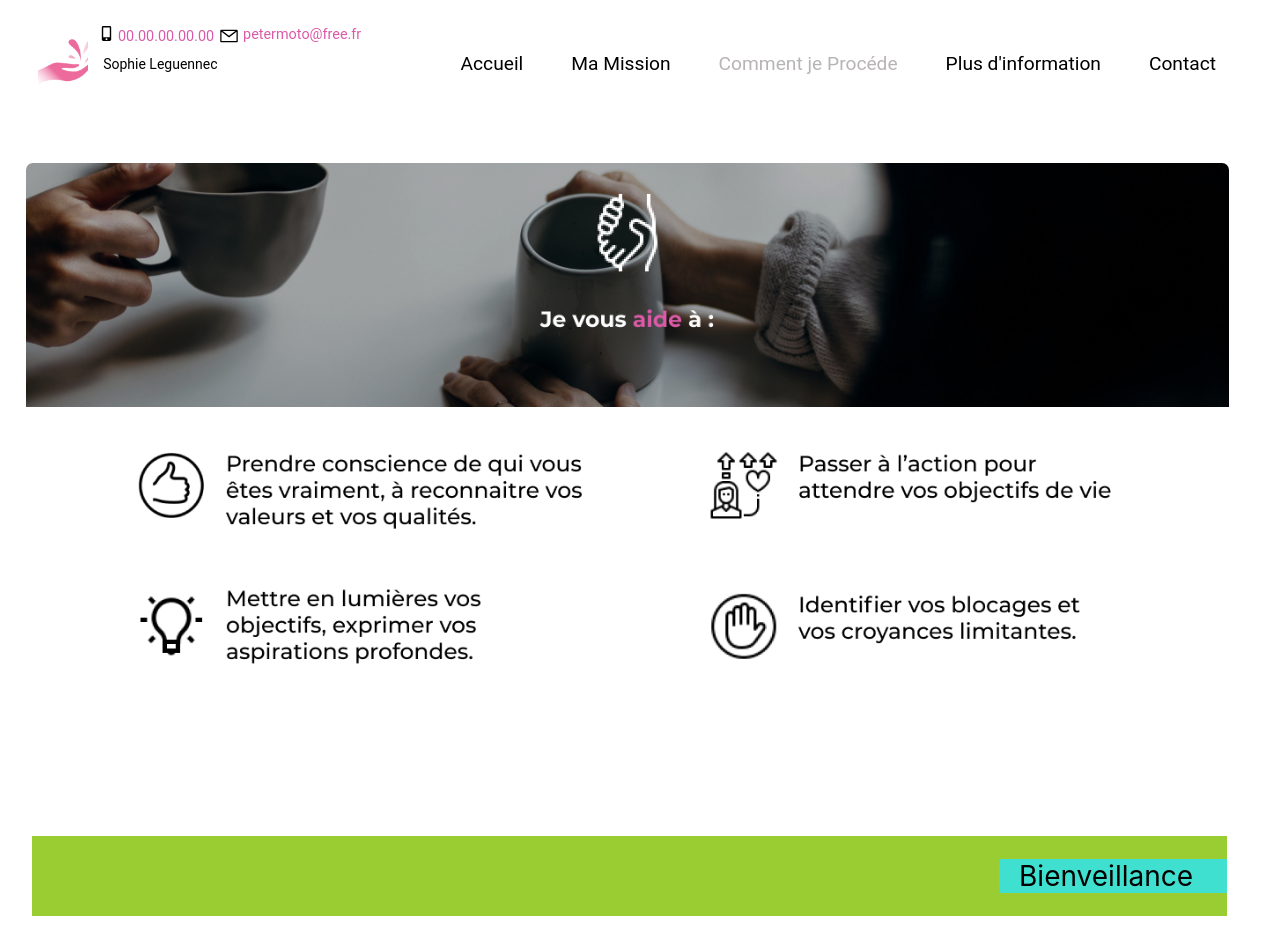
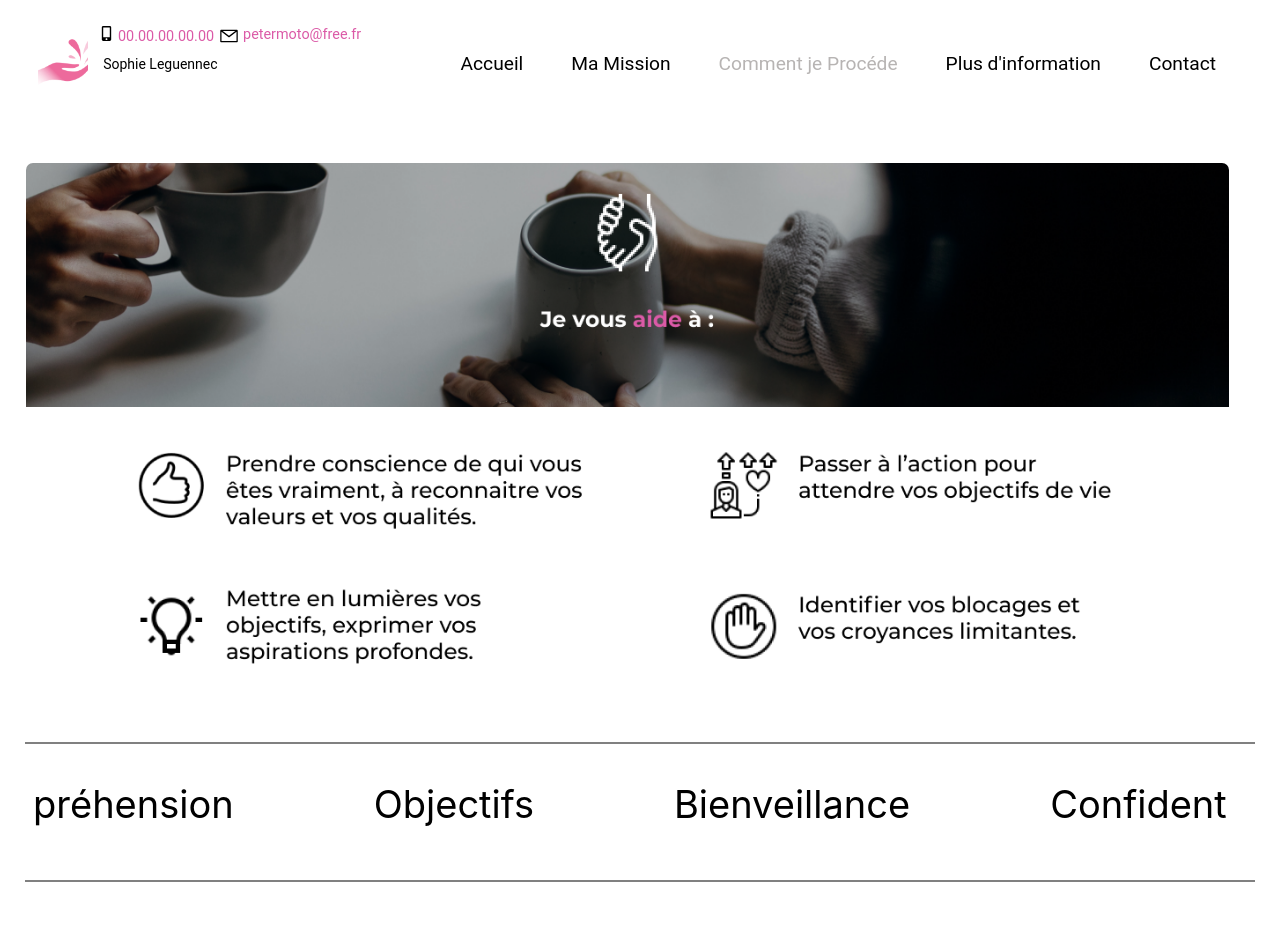
Before and after one commit to peter-centini/sophie-leguennec, a React (Create React App) app: page /Proceder in a window 1280 px wide. Shown: the top 952 px of the page. Built offline with nearby package versions, Linux system fonts and the light colour scheme.

Commit message:
finished a 75%

```diff
--- a/package.json
+++ b/package.json
@@ -14,6 +14,7 @@
     "@testing-library/user-event": "^13.5.0",
     "react": "^18.0.0",
     "react-dom": "^18.0.0",
+    "react-fast-marquee": "^1.3.1",
     "react-icons": "^4.3.1",
     "react-router-dom": "^6.2.2",
     "react-scripts": "5.0.0",
--- a/src/components/Nav/Navbar.css
+++ b/src/components/Nav/Navbar.css
@@ -7,12 +7,12 @@
   font-size: 1.2rem;
   background-color: var(--white_color);
   font-family: var(--Roboto_font);
-  position:sticky;
-  top:0;
+  position: sticky;
+  top: 0;
   z-index: 20;
 }
 
-.navbar_header{
+.navbar_header {
   display: flex;
   justify-content: flex-start;
   margin-top: -38px;
@@ -21,10 +21,10 @@
   margin-right: -333px;
   top: -28px;
 }
-.phone_svg{
-}
 
-.phone{
+.phone_svg {}
+
+.phone {
   display: flex;
   justify-content: space-between;
   align-items: baseline;
@@ -32,17 +32,17 @@
   position: relative;
   margin-right: 5px;
 }
-.mail—svg{
-}
 
-.mail{
+.mail—svg {}
+
+.mail {
   display: flex;
   justify-content: space-between;
   font-size: 0.9rem;
   margin-right: 5px;
 }
 
-.phonetext,.mailtext{
+.phonetext, .mailtext {
   color: var(--icontxt_color);
 }
 
@@ -65,11 +65,12 @@
 }
 
 .logo {
-    margin-right:5px;
-    width:50px;
-    height:50px;
+  margin-right: 5px;
+  width: 50px;
+  height: 50px;
 }
-.textlogo{
+
+.textlogo {
   cursor: pointer;
   list-style: none;
   text-decoration: none;
@@ -103,17 +104,18 @@
 }
 
 .navbar_item .active {
-  color: var(--grey_color)
-  ;
+  color: var(--grey_color);
 }
 
 @media screen and (min-width:768px) and (max-width:1023px) {
-  .phone{
+  .phone {
     display: none;
   }
-  .mail{
+
+  .mail {
     display: none;
   }
+
   .navbar_logo {
     display: flex;
     cursor: pointer;
@@ -122,12 +124,13 @@
     text-decoration: none;
 
   }
+
   .navbar_menu {
     display: flex;
     flex-direction: column;
     width: 100%;
     position: absolute;
-      top:85px;
+    top: 85px;
     opacity: 1;
     right: 100%;
     transition: all 0.5s ease;
@@ -141,7 +144,7 @@
     z-index: 1;
   }
 
-    .navbar_links{
+  .navbar_links {
     /* padding: 1.5rem; */
     width: 100%;
     display: table;
@@ -155,11 +158,12 @@
   .navbar_item .active {
     color: var(--fourth_color);
   }
+
   .BurgerMenu__container {
     display: flex;
     flex-direction: column;
     padding-right: 8px;
-      margin-right:-108px;
+    margin-right: -108px;
   }
 
   i {
@@ -168,7 +172,7 @@
     height: 4px;
     margin: 4px;
     border-radius: 2px;
-        transition:all ease 0.5s;
+    transition: all ease 0.5s;
   }
 
   .open:nth-child(1) {
@@ -200,28 +204,31 @@
 
 
 @media screen and (max-width:767px) {
-  .phone{
+  .phone {
     display: none;
   }
-  .mail{
+
+  .mail {
     display: none;
   }
+
   .navbar_menu {
     display: flex;
     flex-direction: column;
     width: 100%;
     position: absolute;
-      top:84px;
+    top: 84px;
     opacity: 1;
     right: 110%;
     transition: all 0.5s ease;
     margin-left: 94px;
   }
-    .navbar_header{
+
+  .navbar_header {
     display: none;
-      width:100%
+    width: 100%
+  }
 
-    }
   .navbar_logo {
     margin-left: 5px;
   }
@@ -234,7 +241,7 @@
     z-index: 1;
   }
 
-    .navbar_links{
+  .navbar_links {
     padding: 1.5rem;
     width: 100%;
     display: table;
@@ -248,6 +255,7 @@
   .navbar_item .active {
     color: var(--second_color);
   }
+
   .BurgerMenu__container {
     display: flex;
     flex-direction: column;
@@ -260,7 +268,7 @@
     height: 4px;
     margin: 4px;
     border-radius: 2px;
-        transition:all ease 0.5s;
+    transition: all ease 0.5s;
   }
 
   .open:nth-child(1) {
--- a/src/components/Proceder/Proceder.jsx
+++ b/src/components/Proceder/Proceder.jsx
@@ -3,6 +3,7 @@ import "./proceder.css";
 import Aide from "../../asset/JeVousAideDesk.png";
 import Zen from "../../asset/icon/zen 2.png";
 import { Link } from "react-router-dom";
+import Marquee from "react-fast-marquee";
 
 function Proceder() {
   return (
@@ -10,16 +11,23 @@ function Proceder() {
       <div className="container_img_pro">
         <img className="img_aide" src={Aide} alt="aide-description" />
       </div>
+      <div className="trait_sup"></div>
       <div className="container_scroll_txt">
-        <div className="scroll">
+        <Marquee
+          direction="right"
+          pauseOnHover="true"
+          gradien="false"
+          speed="100"
+        >
           <span className="txt t1">Bienveillance </span>
           <span className="t2"> Confidentalité </span>
           <span className="t3"> Authenticité </span>
           <span className="t4"> Écoute </span>
           <span className="t5"> Compréhension </span>
           <span className="txt t6"> Objectifs </span>
-        </div>
+        </Marquee>
       </div>
+      <div className="trait_inf"></div>
       <div className="explanation_proceder">
         <p className="txt_explanation_title">
           Pour y <span>arriver</span> , nous utiliserons les{" "}
--- a/src/components/Proceder/proceder.css
+++ b/src/components/Proceder/proceder.css
@@ -14,35 +14,36 @@
   object-fit: cover;
 }
 
+.trait_sup {
+  border: 1px solid grey;
+  margin-top: -5%;
+  margin-left: 25px;
+  margin-right: 25px;
+  width: auto;
+}
+
 .container_scroll_txt, txt {
   width: 1161px;
   height: 80px;
   margin: 48px 53px -24px 32px;
   white-space: nowrap;
-  margin-top: 30px;
+  margin-top: 20px;
   margin-bottom: 100px;
-  background-color: yellowgreen;
+  background-color: transparent;
   display: flex;
   align-content: center;
   flex-wrap: nowrap;
   flex-direction: row;
   align-items: center;
-  justify-content: space-between;
+  justify-content: space-evenly;
   overflow: hidden;
   width: auto;
-  overscroll-behavior-x: contain;
 }
 
-.scroll {
-  animation: txt 7s linear infinite running;
-  background-color: turquoise;
-  overscroll-behavior-inline: contain;
-}
-
+/*texte defilent avec lib Marquee*/
 .container_scroll_txt span {
-  font-size: 28px;
-  margin: 20px;
-
+  font-size: 38px;
+  margin: 70px;
 }
 
 span:nth-child(2) {
@@ -57,26 +58,13 @@ span:nth-child(6) {
   color: var(--icontxt_color);
 }
 
-@keyframes txt {
-  0% {
-    transform: translate(-144px, 0);
-  }
-
-  100% {
-    transform: translate(100%, 0);
-  }
+.trait_inf {
+  border: 1px solid grey;
+  margin-top: -5%;
+  margin-left: 25px;
+  margin-right: 25px;
+  width: auto;
 }
-
-
-/* .explanation_proceder{
-  font-family: var(--Montserrat_700_font);
-  font-style: normal;
-  font-weight: 500;
-  font-size: 28px;
-  line-height: 37px;
-  text-align: center;
-  margin-bottom: 50px;
-} */
 
 .txt_explanation_title {
   font-family: var(--Montserrat_700_font);
@@ -85,6 +73,7 @@ span:nth-child(6) {
   font-size: 28px;
   line-height: 40px;
   text-align: center;
+  margin-top: 7%;
   margin-bottom: 80px;
 }
 
--- a/src/pages/contact/Contact.jsx
+++ b/src/pages/contact/Contact.jsx
@@ -1,12 +1,10 @@
 import React from "react";
 import "./contact.css";
-import { Link } from "react-router-dom";
 import Mail from "../../asset/icon/email-1.png";
 import phone from "../../asset/icon/phone-1.png";
 
 function Contact() {
-
-    return (
+  return (
     <div className="container_info">
       <div className="contactez_moi">
         <h1>Contactez-moi</h1>
@@ -21,9 +19,7 @@ function Contact() {
         <div className="mail_contact">
           <img src={Mail} alt="" className="mail_icon" />
           <p>
-            <a  href="mailto:leguennec.s@hotmail.fr">
-              leguennec.s@hotmail.fr
-            </a>
+            <a href="mailto:leguennec.s@hotmail.fr">leguennec.s@hotmail.fr</a>
           </p>
         </div>
         <div className="phone_contact">
@@ -33,9 +29,77 @@ function Contact() {
       </div>
 
       <div className="container_contact_carte">
-                <div className="form_contat">
-                    <label htmlFor="">Votre nom</label>
+        <div className="form_contact">
+          <form className="formulaire" action="https://formsubmit.co/petermoto@free.fr" method="POST">
+            <legend>Formulaire</legend>
+            <div className="first_form">
+            <label className="firstName" htmlFor="firstName">
+              Votre nom
+            </label>
+            <input
+              type="text"
+              name="firstName"
+              className="firstName"
+              placeholder="Votre Nom"
+              required
+              maxLength={30}
+            />
+            <label className="lastName" htmlFor="lastName">
+              Votre Prénom
+            </label>
+            <input
+              type="text"
+              name="lastName"
+              className="lastName"
+              placeholder="Votre Prénom"
+              required
+              maxLength={30}
+              />
+            </div>
+            <div className="second_form">
+            <label className="phone" htmlFor="phone">
+              Téléphonne
+            </label>
+            <input
+              type="txt"
+              name="phone"
+              className="phone"
+              placeholder="Ex: 01 02 03 04 05"
+              required
+              maxLength={20}
+            />
+            <label className="email" htmlFor="email">
+              Email
+            </label>
+            <input
+              type="email"
+              name="email"
+              className="email"
+              placeholder="Votre Adresse Email"
+              maxLength={20}
+              required
+              />
+              </div>
+            <div>
+            <label htmlFor="message">Votre méssage :</label>
+            <textarea
+              className="txt_message"
+              name="message"
+              cols="30"
+              rows="10"
+              placeholder="Votre Message"
+              required
+              ></textarea>
+              </div>
+            <button
+              className="btn_submit"
+              type="submit"
+              value="Send">
+              Envoyer
+            </button>
+          </form>
         </div>
+
         <div className="container_carte">
           <iframe
             className="carte_google"
--- a/src/pages/contact/contact.css
+++ b/src/pages/contact/contact.css
@@ -1,8 +1,9 @@
-.container_info{
+.container_info {
     width: 100%;
     height: 100%;
 }
-.contactez_moi{
+
+.contactez_moi {
     display: flex;
     /* background-color: brown; */
     align-items: center;
@@ -14,18 +15,22 @@
     font-size: 28px;
     margin-top: 2%;
 }
-.txt_info{
+h1{
+    color:var(--icontxt_color)
+}
+
+.txt_info {
     /* background-color: aquamarine; */
     text-align: center;
     line-height: 40px;
     display: flex;
     align-items: center;
     width: 80%;
-    font-size:28px;
+    font-size: 28px;
     margin: 15% auto;
 }
 
-.icon_contact{
+.icon_contact {
     width: 100%;
     height: 90%;
     margin-top: 5%;
@@ -36,39 +41,44 @@
     /* background-color: rgb(227, 203, 51); */
 }
 
-.mail_contact{
+.mail_contact {
     /* background-color: aquamarine; */
     align-items: center;
     font-size: 28px;
 }
 
- a {
+a {
     color: black;
     text-decoration: none;
 }
-a:hover{
+
+a:hover {
     color: var(--icontxt_color);
 }
-.mail_icon{
-    margin:auto 40%;
+
+.mail_icon {
+    margin: auto 40%;
     width: 70px;
     height: 70px;
 }
-.phone_contact{
+
+.phone_contact {
     /* background-color: aquamarine; */
     align-items: center;
     font-size: 28px;
 }
-.phone_contact p:hover{
-    color:var(--icontxt_color);
+
+.phone_contact p:hover {
+    color: var(--icontxt_color);
 }
 
-.phone_icon{
+.phone_icon {
     margin-left: 27%;
     width: 70px;
     height: 70px;
 }
-.container_contact_carte{
+
+.container_contact_carte {
     width: 100%;
     height: 100%;
     display: flex;
@@ -76,18 +86,47 @@ a:hover{
     justify-content: space-between;
     background-color: aqua;
 }
-.form_contat{
+
+.form_contact {
     width: 450px;
-    height: 400px;
-    background-color: rgb(239, 161, 226);
-    margin-left:126px;
+    height: auto;
+    background-color: rgb(230, 189, 223);
+    margin-left: 126px;
     margin-top: 10%;
+    display: flex;
 }
-.container_carte{
+.formulaire{
+    display: flex;
+}
+.first_form label input{
+    width: auto;
+    height: auto;
+    display: flex;
+}
+.first_form{
+    align-items: flex-end;
+}
+
+legend{
+    font-family: var(--Montserrat_700_font);
+    font-style: normal;
+    font-weight: 600;
+    font-size: 25px;
+    line-height: 30px;
+    text-align: center;
+    color:var(--icontxt_color);
+    margin-bottom: 5%;
+}
+.txt_message{
+    margin-top:10%;
+}
+
+.container_carte {
     background-color: rgb(187, 255, 127);
-   margin:10%;
+    margin: 10%;
 }
-.carte_google{
+
+.carte_google {
     /* justify-content: space-between;
     align-items: center; */
 }
```
Also changed, not shown: src/App.js (+10 -10 lines), src/components/Footer/footer.css (+4 -4 lines), src/components/Mission/mission.css (+10 -8 lines), src/components/Nav/Navbar.jsx (+50 -26 lines), src/pages/Home/home.css (+4 -3 lines), 1 other file (tests, documents, lock files or other folders). Lines whose indentation alone changed are shown as unchanged.
